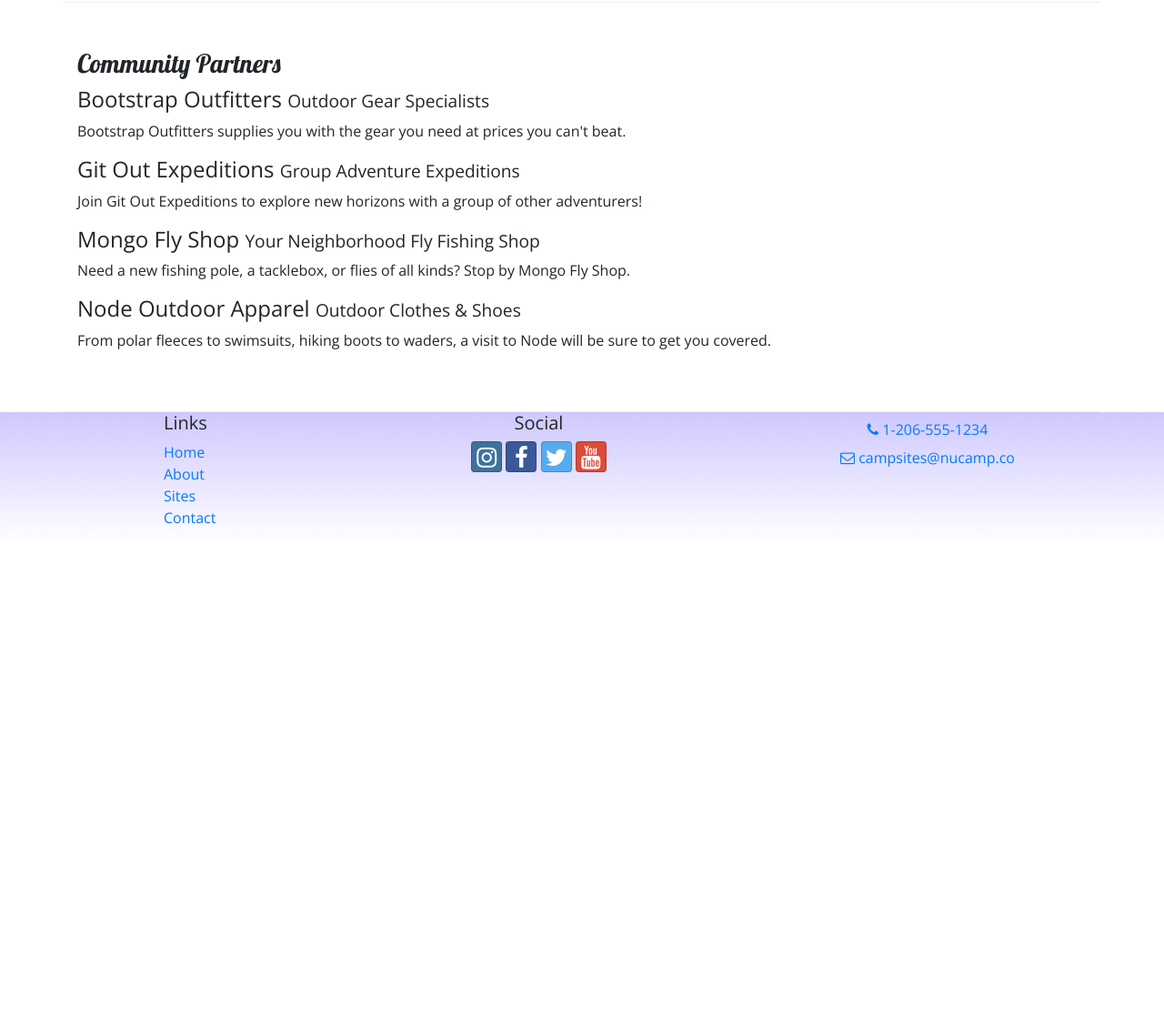
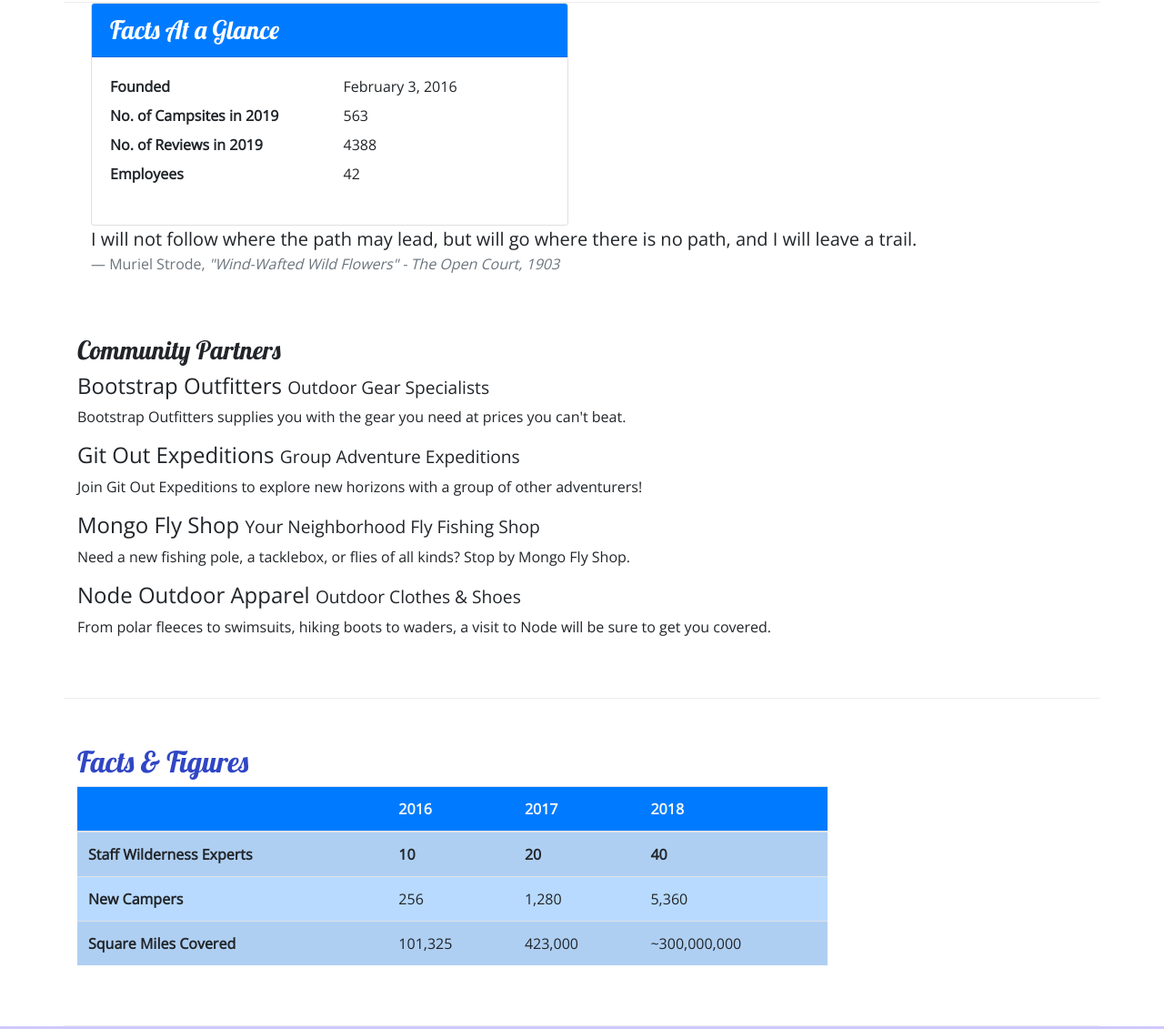
Before and after one commit to ramstush/nucamp-bootstrap, a website: page aboutus.html in a window 1280 px wide. Shown: the part 677-1808 px from the top of the page at 91% size. Before the commit the page ends 1274 px from the top, so only its background shows below. Drawn offline with nearby package versions, Linux system fonts and the light colour scheme.

Commit message:
updated css for .site-footer, added table and card to about page, updated other pages to reflect new footer styling

```diff
--- a/aboutus.html
+++ b/aboutus.html
@@ -68,6 +68,33 @@
           </p>
         </div>
       </div>
+      <div class="col-sm-6">
+        <div class="card">
+          <h3 class="card-header bg-primary text-white">Facts At a Glance</h3>
+          <div class="card-body">
+            <dl class="row">
+              <dt class="col-6"> Founded </dt>
+              <dd class="col-6"> February 3, 2016 </dd>
+              <dt class="col-6"> No. of Campsites in 2019 </dt>
+              <dd class="col-6"> 563 </dd>
+              <dt class="col-6"> No. of Reviews in 2019 </dt>
+              <dd class="col-6"> 4388 </dd>
+              <dt class="col-6"> Employees </dt>
+              <dd class="col-6"> 42 </dd>
+            </dl>
+          </div>
+        </div>
+      </div>
+      <div class="col">
+        <div card card-body bg-light mt-3>
+          <blockquote class="blockquote">
+            <p class="mb-0">I will not follow where the path may lead, but will go where there is no path, and I will leave a trail.</p>
+            <footer class="blockquote-footer">Muriel Strode,
+              <cite title="Source Title">"Wind-Wafted Wild Flowers" - The Open Court, 1903</cite>
+            </footer>
+          </blockquote>
+        </div>
+      </div>
 
       <div class="row row-content">
         <div class="col">
@@ -98,9 +125,46 @@
           </p>
         </div>
       </div>
+      <div class="row row-content">
+        <div class="col-sm-9">
+          <h2> Facts &amp; Figures </h2>
+          <div class="table-responsive">
+            <table class="table table-striped">
+              <thead>
+                <tr class="bg-primary text-light">
+                  <th>  </th>
+                  <th> 2016 </th>
+                  <th> 2017 </th>
+                  <th> 2018 </th>
+                </tr>
+              </thead>
+              <tbody class="table-primary">
+                <tr>
+                  <th> Staff Wilderness Experts </th>
+                  <th> 10 </th>
+                  <th> 20 </th>
+                  <th> 40 </th>
+                </tr>
+                <tr>
+                  <th> New Campers </th>
+                  <td> 256 </td>
+                  <td> 1,280 </td>
+                  <td> 5,360 </td>
+                </tr>
+                <tr>
+                  <th> Square Miles Covered </th>
+                  <td> 101,325 </td>
+                  <td> 423,000 </td>
+                  <td> ~300,000,000 </td>
+                </tr>
+              </tbody>
+            </table>
+          </div>
+        </div>
+      </div>
     </div>
 
-    <footer>
+    <footer class="site-footer">
       <div class="container">
         <div class="row">
           <div class="col-4 col-sm-2 offset-1">
--- a/css/styles.css
+++ b/css/styles.css
@@ -10,8 +10,9 @@ h2 {
 header h2 {
     color: #CEC8FF;
 }
-footer {
+.site-footer {
     background-image: linear-gradient(#CEC8FF, white);
+    padding: 20px 0px;
 }
 .jumbotron {
     margin:0;
```
Also changed, not shown: contactus.html (+1 -1 lines), index.html (+1 -1 lines).
